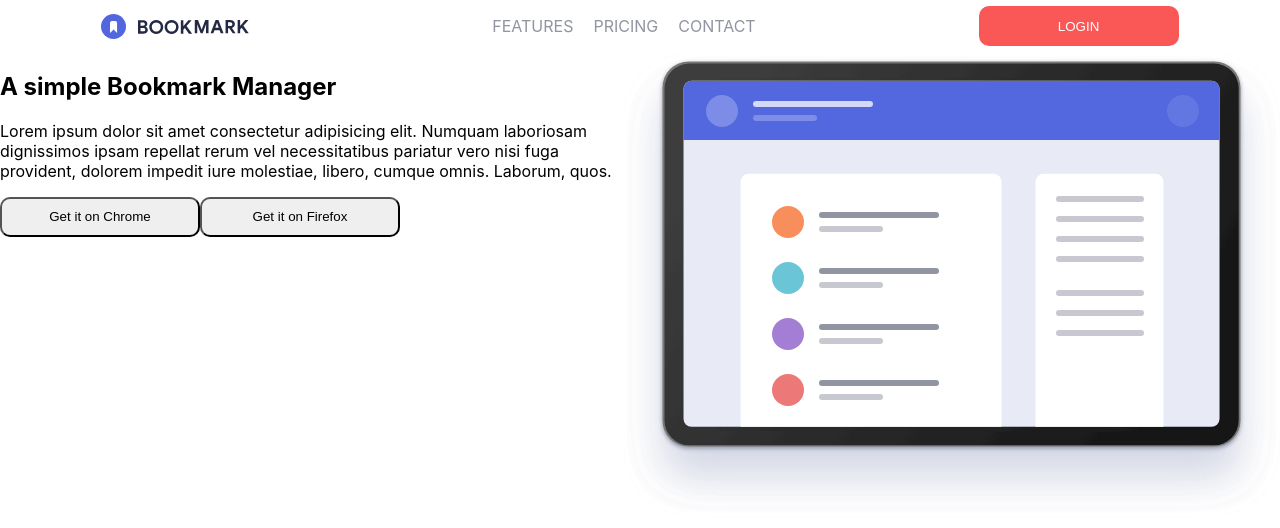
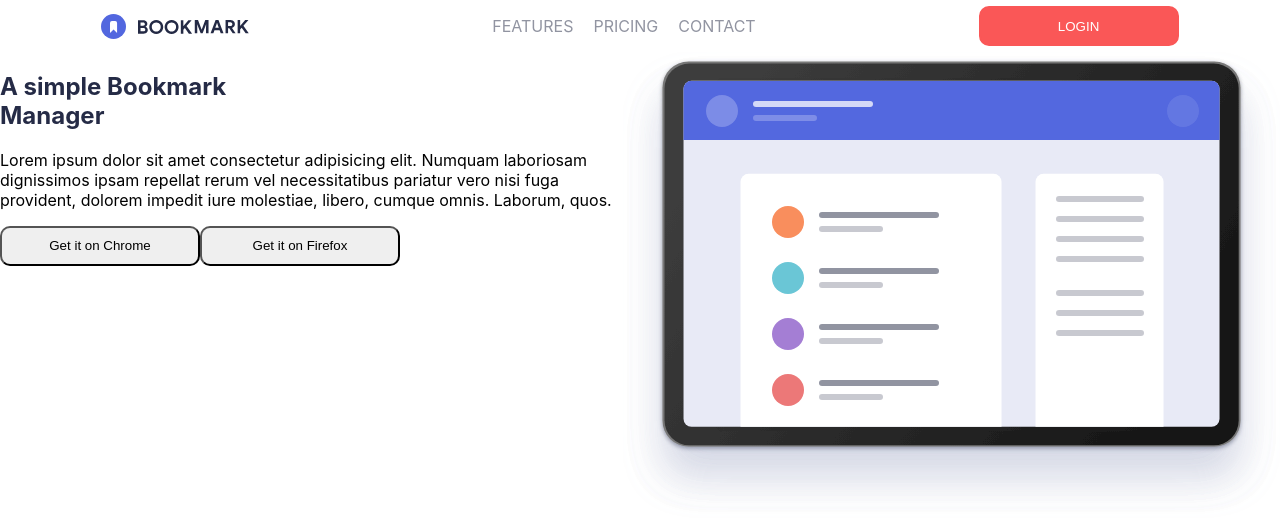
Before and after one commit to steven-mpawulo/bookmark-landing-page, a React (Create React App) app: page / in a window 1280 px wide. Shown: the top 528 px of the page. Built offline with nearby package versions, Linux system fonts and the light colour scheme.

Commit message:
changes color of heading

```diff
--- a/src/components/main/Main.js
+++ b/src/components/main/Main.js
@@ -8,7 +8,7 @@ const Main = () => {
     <main>
         <section className='first-section'>
             <div className="first-section-left">
-                <h1>A simple Bookmark Manager</h1>
+                <h1>A simple Bookmark <span>Manager</span></h1>
                 <p>Lorem ipsum dolor sit amet consectetur adipisicing elit. Numquam laboriosam dignissimos ipsam repellat rerum vel necessitatibus pariatur vero nisi fuga provident, dolorem impedit iure molestiae, libero, cumque omnis. Laborum, quos.</p>
                 <div className="first-section-inner-container">
                     <Button buttonText={"Get it on Chrome"}/>
--- a/src/components/main/main.css
+++ b/src/components/main/main.css
@@ -1,3 +1,11 @@
 .first-section {
     display: flex;
 }
+
+h1 {
+    color: hsl(229, 31%, 21%);
+}
+
+.first-section span {
+    display: block;
+}
```
